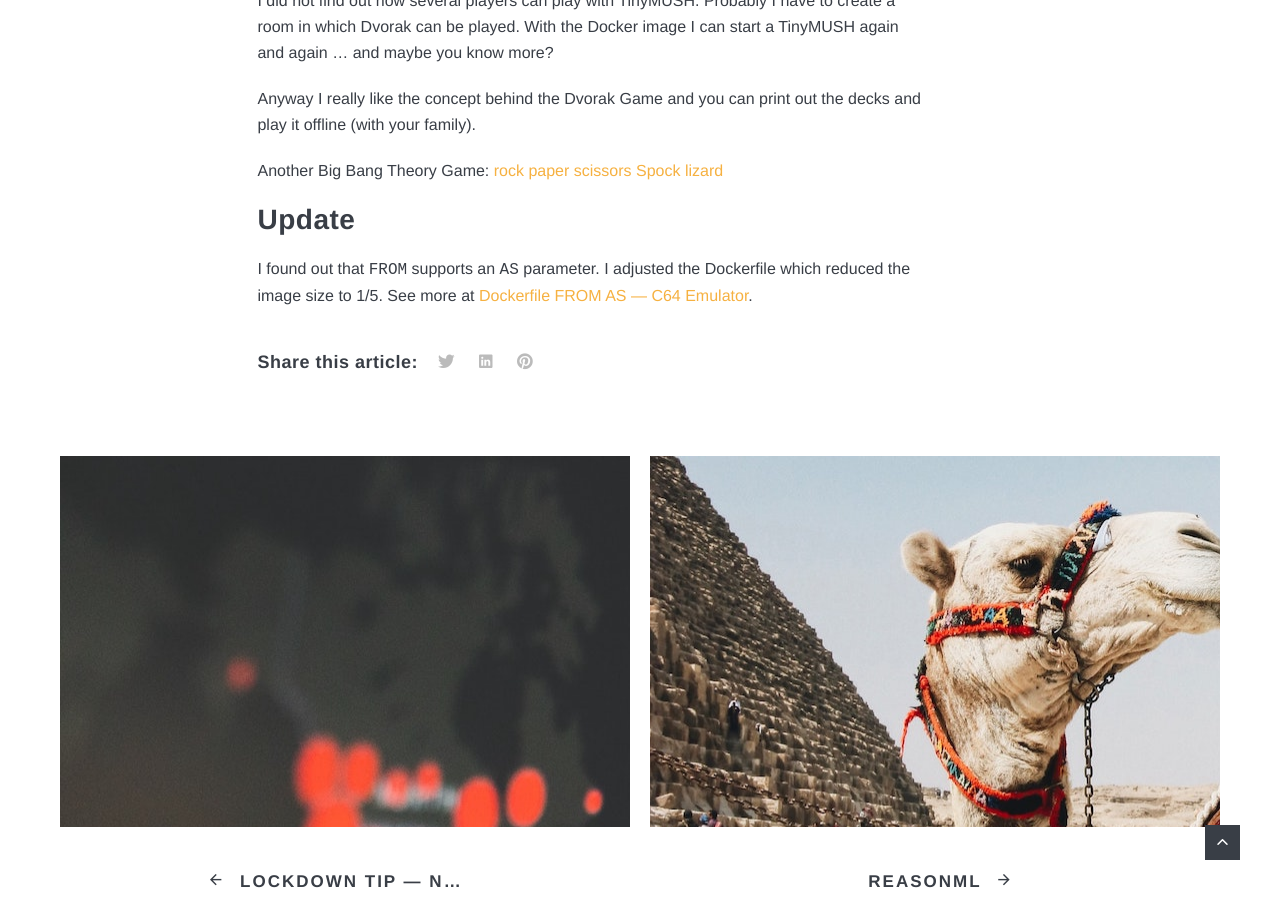
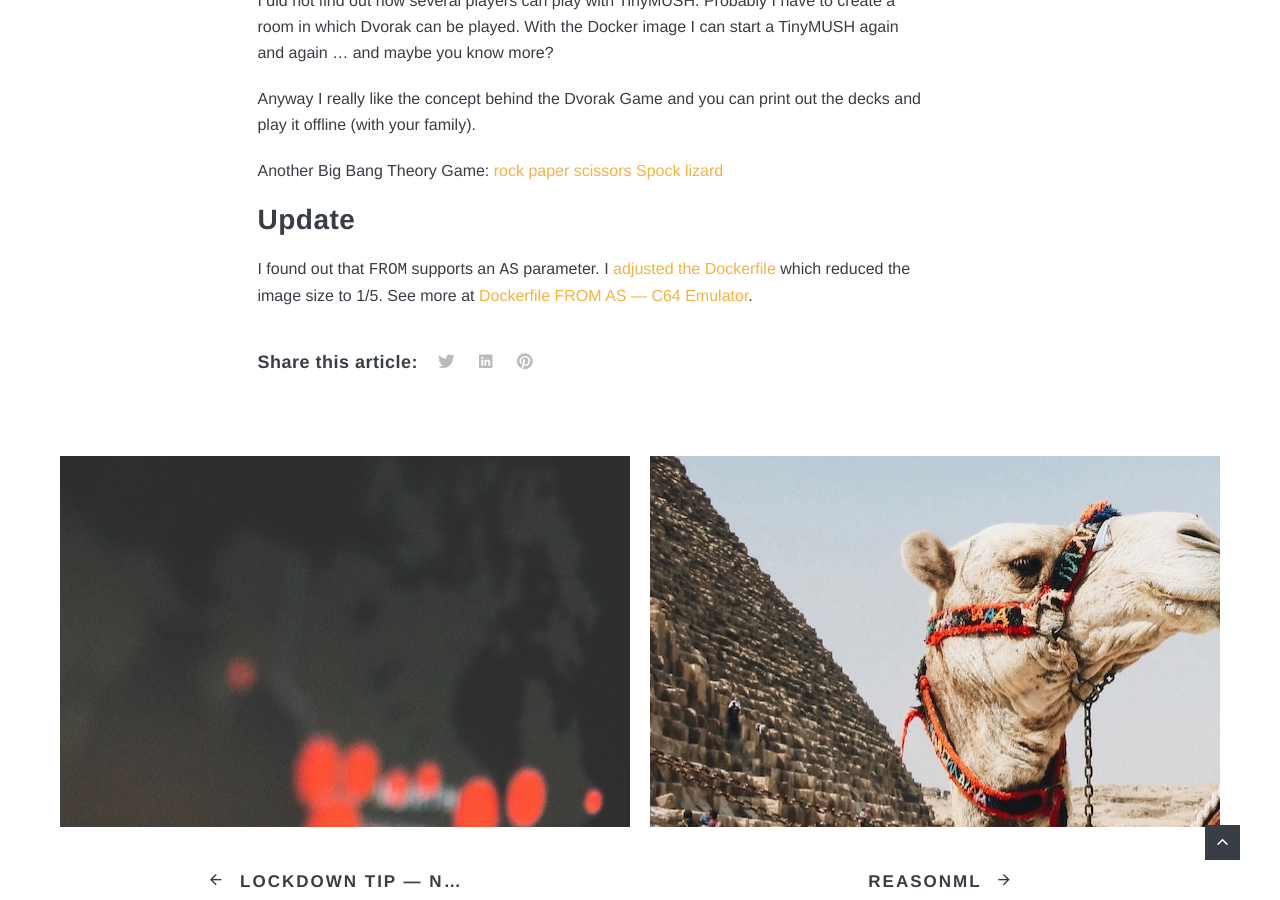
Before and after one commit to choas/choas.github.io, a Jekyll site: the page built from _posts/2020-04-14-dvorak-game-tinymush.md, in a window 1280 px wide and 900 px high, scrolled down 3892 px. Built offline with Jekyll 4.4.1, drawn with Linux system fonts in a browser that asks for light colours; nearby versions of some CDN libraries; part of the change alters nothing that is shown.

Commit message:
link "adjusted the Dockerfile"

```diff
--- a/_posts/2020-04-14-dvorak-game-tinymush.md
+++ b/_posts/2020-04-14-dvorak-game-tinymush.md
@@ -109,4 +109,4 @@ Another Big Bang Theory Game: [rock paper scissors Spock lizard](https://en.wiki
 
 ## Update
 
-I found out that `FROM` supports an `AS` parameter. I adjusted the Dockerfile which reduced the image size to 1/5. See more at [Dockerfile FROM AS — C64 Emulator](/2020/05/02/dockerfile-from-as-c64-emulator/).
+I found out that `FROM` supports an `AS` parameter. I [adjusted the Dockerfile](https://github.com/choas/choas.github.io/commit/27fc3d7090058d145d277e24413e362ba967e1ad) which reduced the image size to 1/5. See more at [Dockerfile FROM AS — C64 Emulator](/2020/05/02/dockerfile-from-as-c64-emulator/).
```
